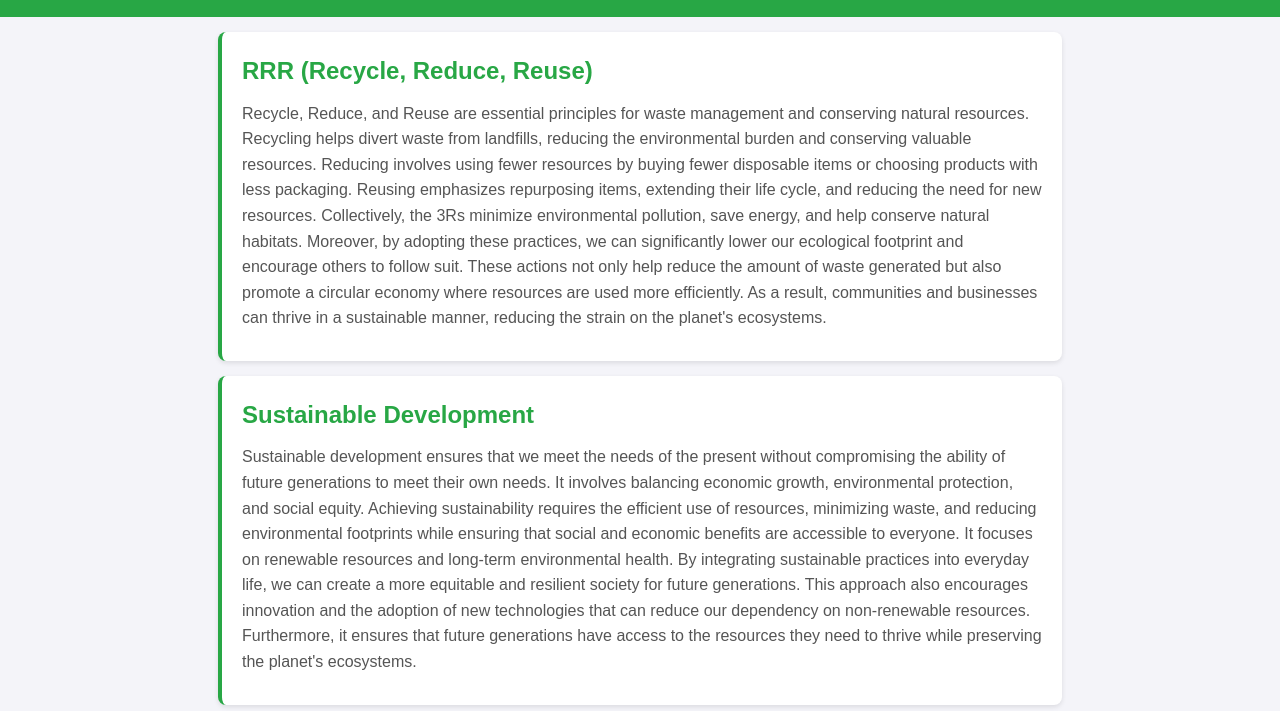
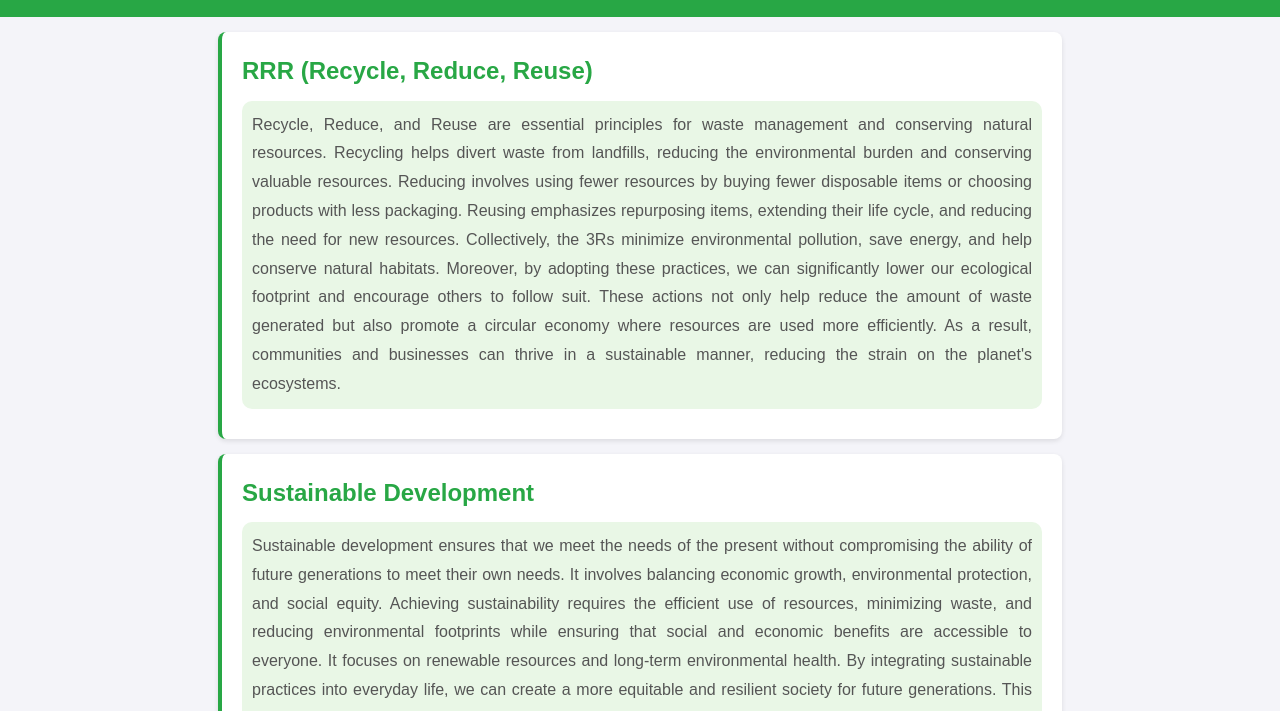
Before and after one commit to anonymou-cell/HTML-Code, a plain HTML site: page index.html in a window 1280 px wide. Shown: the part 74-785 px from the top of the page. Drawn offline with Linux system fonts and the light colour scheme.

Commit message:
Added rounded corners and text justified

```diff
--- a/styles.css
+++ b/styles.css
@@ -1,4 +1,4 @@
-/* Reset */
+
 body, h1, h2, p {
     margin: 0;
     padding: 0;
@@ -26,7 +26,7 @@ h1 {
     margin-bottom: 0;
 }
 
-/* Section styling for each solution */
+
 section.solution {
     background-color: white;
     padding: 20px;
@@ -43,11 +43,16 @@ section.solution h2 {
     margin-bottom: 10px;
 }
 
-/* Paragraph styling */
+
 section.solution p {
     font-size: 1rem;
     color: #555;
     margin-bottom: 10px;
+    padding: 10px;
+    background-color: #e9f7e6;
+    border-radius: 10px;
+    text-align: justify;
+    line-height: 1.8;
 }
 
 /* Footer styling */
@@ -56,7 +61,7 @@ footer {
     color: white;
     text-align: center;
     padding: 10px 20px;
-    position: relative; /* Allow flexibility */
+    position: relative;
     bottom: 0;
     width: 100%;
     box-sizing: border-box;
```
